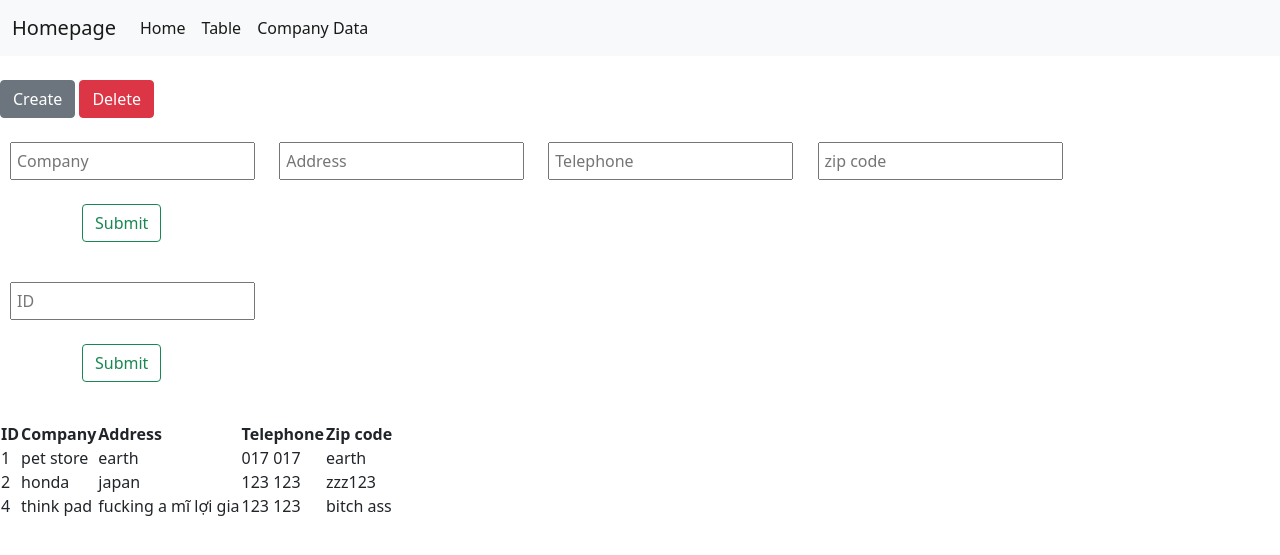
After one commit to highlander-spirou/flaskPOS, a Flask app: page /companytable in a window 1280 px wide. The commit adds this page. Shown: the top 555 px of the page. Run offline with Flask 2, Linux system fonts and the light colour scheme; data comes from the database, SQL or seed files in the repository; both versions use the stored data as it was after the commit.

Commit message:
complete the company dbs and query logic

```diff
--- a/app.py
+++ b/app.py
@@ -3,7 +3,7 @@ from flask_sqlalchemy import SQLAlchemy
 from flask_marshmallow import Marshmallow
 import os
 import json
-from forms import InputForm, EditForm, DeleteForm, FixedForm
+from forms import InputForm, EditForm, DeleteForm, CompanyForm, CompanyDeleteForm
 
 app = Flask(__name__)
 
@@ -64,9 +64,10 @@ class Companies(db.Model):
     telephone = db.Column(db.String(64))
     zipcode = db.Column(db.String(64))
 
-    def __init__(self, company, address, zipcode):
+    def __init__(self, company, address, telephone, zipcode):
         self.company = company
         self.address = address
+        self.telephone = telephone
         self.zipcode = zipcode
 
     def __repr__(self):
@@ -177,13 +178,15 @@ def delete():
     return redirect(url_for('table'))
 
 
-@app.route('/fixed')
-def fixed():
+@app.route('/companytable', methods=["POST", "GET"])
+def companytable():
     data_companies = Companies.query.all()
-    return render_template('fix_data.html', data_companies=data_companies)
+    form = CompanyForm()
+    form2 = CompanyDeleteForm()
+    return render_template('companyTable.html', data_companies=data_companies, form=form, form2=form2)
 
-@app.route('/fixed_data')
-def fixed_data():
+@app.route('/companydata') #JSON file here
+def companydata():
     companies = Companies.query.all()
     company_list = []
 
@@ -191,29 +194,35 @@ def fixed_data():
         company_dict={}
         company_dict['id'] = company.id
         company_dict['company'] = company.company
-        company_dict['city'] = company.city
+        company_dict['address'] = company.address
+        company_dict['telephone'] = company.telephone
         company_dict['zipcode'] = company.zipcode
         company_list.append(company_dict)
 
     return jsonify(company_list)
 
 
-@app.route('/fixed/create', methods=["POST", "GET"])
-def fixed_create():
-    form = FixedForm()
-    if form.validate_on_submit():
-        fix_company = form.company.data
-        fix_city = form.city.data
-        fix_zipcode = form.zipcode.data
-        new_instance = Companies(fix_company, fix_city, fix_zipcode)
-        db.session.add(new_instance)
-        db.session.commit()
+@app.route('/company/create', methods=["POST", "GET"])
+def company_create():
+    company = request.form['company']
+    address = request.form['address']
+    telephone = request.form['telephone']
+    zipcode = request.form['zipcode']
+    new_instance = Companies(company, address, telephone, zipcode)
+    db.session.add(new_instance)
+    db.session.commit()
 
-    return render_template('fix_create.html', form=form)
+    return redirect(url_for("companytable"))
 
-@app.route('/fixed/delete', methods=["POST", "GET"])
-def fixed_delete():
-    pass
+@app.route('/company/delete', methods=["POST", "GET"])
+def company_delete():
+
+    del_id = request.form['id']
+    instance = Companies.query.get(del_id)
+    db.session.delete(instance)
+    db.session.commit()
+
+    return redirect(url_for('companytable'))
 
 if __name__ == '__main__':
     app.run(debug=True)
--- a/forms.py
+++ b/forms.py
@@ -40,8 +40,14 @@ class DeleteForm(FlaskForm):
     submit = SubmitField('DELETE')
 
 
-class FixedForm(FlaskForm):
+class CompanyForm(FlaskForm):
     company = StringField('Company', validators=[DataRequired()])
-    city = StringField('City', validators=[DataRequired()])
+    address = StringField('Address', validators=[DataRequired()])
+    telephone = StringField('Telephone', validators=[DataRequired()])
     zipcode = StringField('Zipcode', validators=[DataRequired()])
     submit = SubmitField('Submit')
+
+
+class CompanyDeleteForm(FlaskForm):
+    id = IntegerField("ID", validators=[DataRequired()])
+    submit = SubmitField('DELETE')
--- /dev/null
+++ b/templates/companyTable.html
@@ -0,0 +1,64 @@
+{% extends 'index.html' %}
+
+{% block title %}Company Data{% endblock %}
+
+{% block content %}
+<br>
+
+<span class="btn-company"><button type="button" id="create_company" class="btn btn-secondary">Create</button></span>
+<span class="btn-company"><button type="button" id="delete_company" class="btn btn-danger">Delete</button></span>
+
+<br>
+<br>
+<div class="company-create-wrapper">
+<form action="{{url_for('company_create')}}" method="POST" novalidate>
+    {{ form.hidden_tag() }}
+      <div>
+        {{ form.company(class='sth', placeholder="Company", id="companyInput") }}
+        {{ form.address(class='sth',placeholder="Address", id="addressInput") }}
+        {{ form.telephone(class='sth',placeholder="Telephone", id="telephoneInput") }}
+        {{ form.zipcode(class='sth',placeholder="zip code", id="zipInput") }}
+      </div>
+      <br>
+      <div class="container">
+      {{ form.submit(class="btn btn-outline-success", value="Submit") }}
+    </div>
+  </form>
+</div>
+
+<br>
+
+<div class="company-delete-wraper">
+  <form action="{{url_for('company_delete')}}" method="POST" novalidate>
+    {{ form2.hidden_tag() }}
+      <div>
+        {{ form2.id(class='sth', placeholder="ID", id="idDelete") }}
+      </div>
+      <br>
+      <div class="container">
+      {{ form2.submit(class="btn btn-outline-success", value="Submit") }}
+    </div>
+  </form>
+</div>
+
+<br>
+
+<div class="company-table-wrapper">
+    <table>
+        <th>ID</th>
+        <th>Company</th>
+        <th>Address</th>
+        <th>Telephone</th>
+        <th>Zip code</th>
+        {% for company in data_companies %}
+            <tr>
+                <td>{{company.id}}</td>
+                <td>{{company.company}}</td>
+                <td>{{company.address}}</td>
+                <td>{{company.telephone}}</td>
+                <td>{{company.zipcode}}</td>
+            </tr>
+        {% endfor %}
+    </table>
+</div>
+{% endblock %}
--- a/templates/form.html
+++ b/templates/form.html
@@ -36,7 +36,7 @@
       {{ form.submit(class="btn btn-outline-success", value="Submit") }}
     </div>
   </form>
-</div>
+  </div>
 
 <script src="../static/dynamic_query.js"></script>
   {% endblock %}
--- a/templates/index.html
+++ b/templates/index.html
@@ -51,7 +51,7 @@
               <a class="nav-link active" aria-current="page" href="{{url_for('table')}}">Table</a>
             </li>
             <li class="nav-item">
-              <a class="nav-link active" aria-current="page" href="{{url_for('fixed')}}">Company Data</a>
+              <a class="nav-link active" aria-current="page" href="{{url_for('companytable')}}">Company Data</a>
             </li>
 
           </ul>
```
Also changed, not shown: static/dynamic_query.js (+9 -7 lines), templates/companyCreate.html (added, +35 -0 lines), templates/fix_create.html (deleted, +0 -19 lines), templates/fix_data.html (deleted, +0 -20 lines), data.sqlite.
